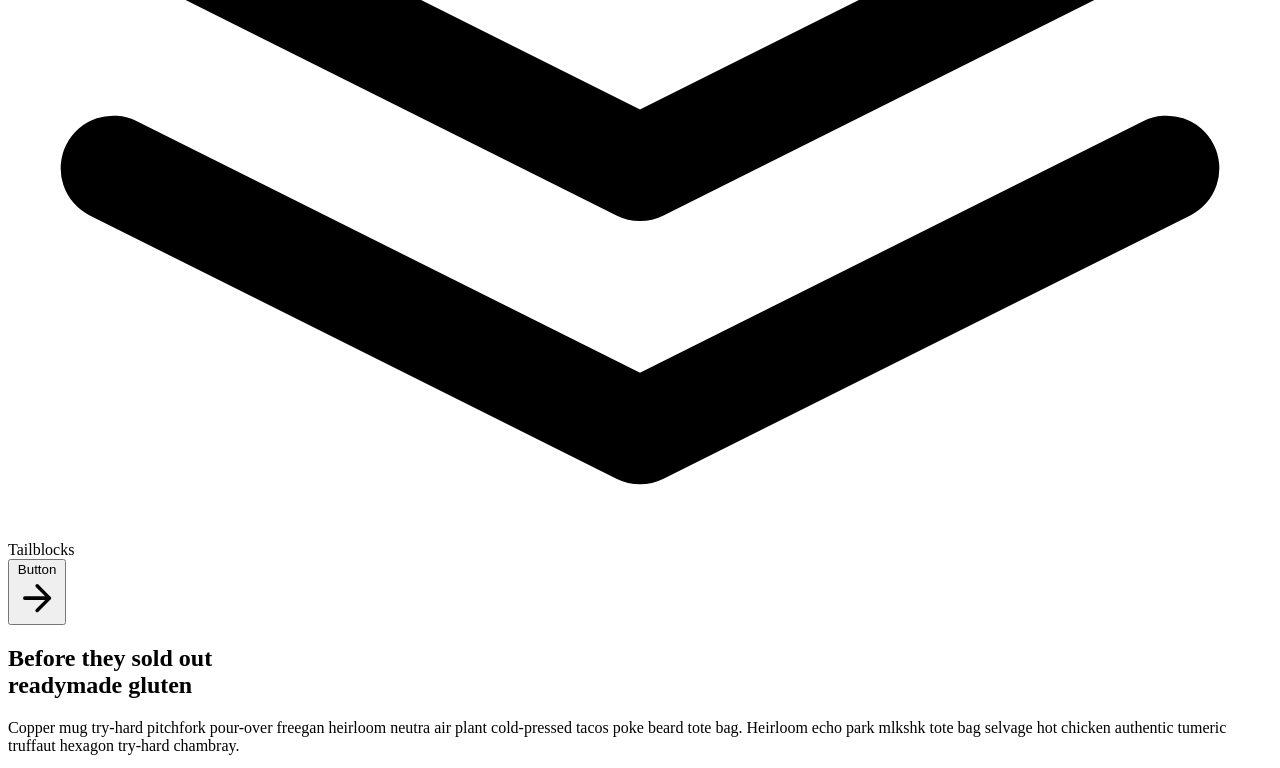
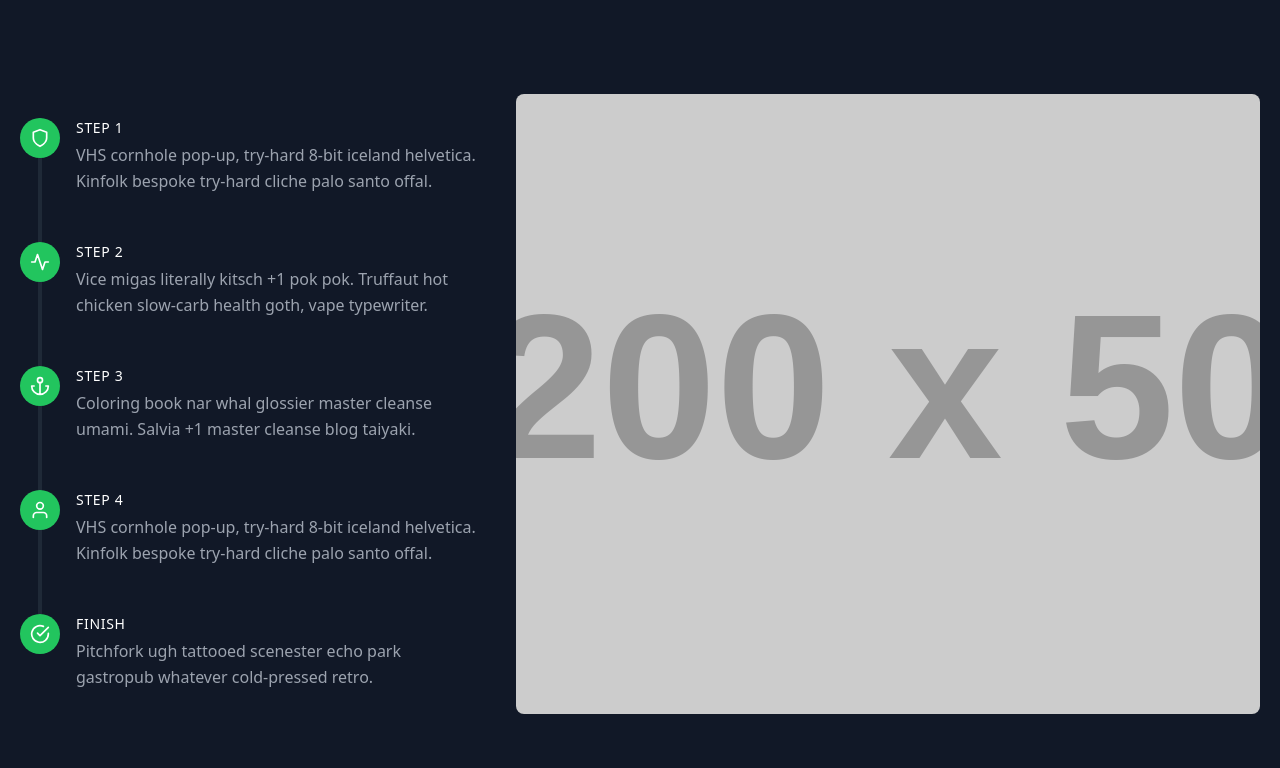
Before and after one commit to codesciple/temPortfolio.github.io, a plain HTML site: page index.html in a window 1280 px wide. Shown: the part 753-1521 px from the top of the page. Drawn offline with nearby package versions, Linux system fonts and the light colour scheme; placeholder pictures from the web are drawn by us.

Commit message:
education fixed

```diff
--- a/index.html
+++ b/index.html
@@ -4,6 +4,7 @@
     <meta charset="UTF-8">
     <meta http-equiv="X-UA-Compatible" content="IE=edge">
     <meta name="viewport" content="width=device-width, initial-scale=1.0">
+    <script src="https://cdn.tailwindcss.com"></script>
     <title>Document</title>
 </head>
 <body>
@@ -51,19 +52,83 @@
       </section>
       <!--This is the education-->
       <section class="text-gray-400 bg-gray-900 body-font">
-        <div class="container mx-auto flex px-5 py-24 md:flex-row flex-col items-center">
-          <div class="lg:flex-grow md:w-1/2 lg:pr-24 md:pr-16 flex flex-col md:items-start md:text-left mb-16 md:mb-0 items-center text-center">
-            <h1 class="title-font sm:text-4xl text-3xl mb-4 font-medium text-white">Before they sold out
-              <br class="hidden lg:inline-block">readymade gluten
-            </h1>
-            <p class="mb-8 leading-relaxed">Copper mug try-hard pitchfork pour-over freegan heirloom neutra air plant cold-pressed tacos poke beard tote bag. Heirloom echo park mlkshk tote bag selvage hot chicken authentic tumeric truffaut hexagon try-hard chambray.</p>
-            <div class="flex justify-center">
-              <button class="inline-flex text-white bg-green-500 border-0 py-2 px-6 focus:outline-none hover:bg-green-600 rounded text-lg">Button</button>
-              <button class="ml-4 inline-flex text-gray-400 bg-gray-800 border-0 py-2 px-6 focus:outline-none hover:bg-gray-700 hover:text-white rounded text-lg">Button</button>
+        <h1 class="sm:text-3xl text-2xl font-medium title-font mb-4 text-white text-center mx-auto">Master Cleanse Reliac Heirloom</h1>
+        <div class="container px-5 py-24 mx-auto flex flex-wrap">
+
+          <div class="flex flex-wrap w-full">
+            <div class="lg:w-2/5 md:w-1/2 md:pr-10 md:py-6">
+              <div class="flex relative pb-12">
+                <div class="h-full w-10 absolute inset-0 flex items-center justify-center">
+                  <div class="h-full w-1 bg-gray-800 pointer-events-none"></div>
+                </div>
+                <div class="flex-shrink-0 w-10 h-10 rounded-full bg-green-500 inline-flex items-center justify-center text-white relative z-10">
+                  <svg fill="none" stroke="currentColor" stroke-linecap="round" stroke-linejoin="round" stroke-width="2" class="w-5 h-5" viewBox="0 0 24 24">
+                    <path d="M12 22s8-4 8-10V5l-8-3-8 3v7c0 6 8 10 8 10z"></path>
+                  </svg>
+                </div>
+                <div class="flex-grow pl-4">
+                  <h2 class="font-medium title-font text-sm text-white mb-1 tracking-wider">STEP 1</h2>
+                  <p class="leading-relaxed">VHS cornhole pop-up, try-hard 8-bit iceland helvetica. Kinfolk bespoke try-hard cliche palo santo offal.</p>
+                </div>
+              </div>
+              <div class="flex relative pb-12">
+                <div class="h-full w-10 absolute inset-0 flex items-center justify-center">
+                  <div class="h-full w-1 bg-gray-800 pointer-events-none"></div>
+                </div>
+                <div class="flex-shrink-0 w-10 h-10 rounded-full bg-green-500 inline-flex items-center justify-center text-white relative z-10">
+                  <svg fill="none" stroke="currentColor" stroke-linecap="round" stroke-linejoin="round" stroke-width="2" class="w-5 h-5" viewBox="0 0 24 24">
+                    <path d="M22 12h-4l-3 9L9 3l-3 9H2"></path>
+                  </svg>
+                </div>
+                <div class="flex-grow pl-4">
+                  <h2 class="font-medium title-font text-sm text-white mb-1 tracking-wider">STEP 2</h2>
+                  <p class="leading-relaxed">Vice migas literally kitsch +1 pok pok. Truffaut hot chicken slow-carb health goth, vape typewriter.</p>
+                </div>
+              </div>
+              <div class="flex relative pb-12">
+                <div class="h-full w-10 absolute inset-0 flex items-center justify-center">
+                  <div class="h-full w-1 bg-gray-800 pointer-events-none"></div>
+                </div>
+                <div class="flex-shrink-0 w-10 h-10 rounded-full bg-green-500 inline-flex items-center justify-center text-white relative z-10">
+                  <svg fill="none" stroke="currentColor" stroke-linecap="round" stroke-linejoin="round" stroke-width="2" class="w-5 h-5" viewBox="0 0 24 24">
+                    <circle cx="12" cy="5" r="3"></circle>
+                    <path d="M12 22V8M5 12H2a10 10 0 0020 0h-3"></path>
+                  </svg>
+                </div>
+                <div class="flex-grow pl-4">
+                  <h2 class="font-medium title-font text-sm text-white mb-1 tracking-wider">STEP 3</h2>
+                  <p class="leading-relaxed">Coloring book nar whal glossier master cleanse umami. Salvia +1 master cleanse blog taiyaki.</p>
+                </div>
+              </div>
+              <div class="flex relative pb-12">
+                <div class="h-full w-10 absolute inset-0 flex items-center justify-center">
+                  <div class="h-full w-1 bg-gray-800 pointer-events-none"></div>
+                </div>
+                <div class="flex-shrink-0 w-10 h-10 rounded-full bg-green-500 inline-flex items-center justify-center text-white relative z-10">
+                  <svg fill="none" stroke="currentColor" stroke-linecap="round" stroke-linejoin="round" stroke-width="2" class="w-5 h-5" viewBox="0 0 24 24">
+                    <path d="M20 21v-2a4 4 0 00-4-4H8a4 4 0 00-4 4v2"></path>
+                    <circle cx="12" cy="7" r="4"></circle>
+                  </svg>
+                </div>
+                <div class="flex-grow pl-4">
+                  <h2 class="font-medium title-font text-sm text-white mb-1 tracking-wider">STEP 4</h2>
+                  <p class="leading-relaxed">VHS cornhole pop-up, try-hard 8-bit iceland helvetica. Kinfolk bespoke try-hard cliche palo santo offal.</p>
+                </div>
+              </div>
+              <div class="flex relative">
+                <div class="flex-shrink-0 w-10 h-10 rounded-full bg-green-500 inline-flex items-center justify-center text-white relative z-10">
+                  <svg fill="none" stroke="currentColor" stroke-linecap="round" stroke-linejoin="round" stroke-width="2" class="w-5 h-5" viewBox="0 0 24 24">
+                    <path d="M22 11.08V12a10 10 0 11-5.93-9.14"></path>
+                    <path d="M22 4L12 14.01l-3-3"></path>
+                  </svg>
+                </div>
+                <div class="flex-grow pl-4">
+                  <h2 class="font-medium title-font text-sm text-white mb-1 tracking-wider">FINISH</h2>
+                  <p class="leading-relaxed">Pitchfork ugh tattooed scenester echo park gastropub whatever cold-pressed retro.</p>
+                </div>
+              </div>
             </div>
-          </div>
-          <div class="lg:max-w-lg lg:w-full md:w-1/2 w-5/6">
-            <img class="object-cover object-center rounded" alt="hero" src="https://dummyimage.com/720x600">
+            <img class="lg:w-3/5 md:w-1/2 object-cover object-center rounded-lg md:mt-0 mt-12" src="https://dummyimage.com/1200x500" alt="step">
           </div>
         </div>
       </section>
```
